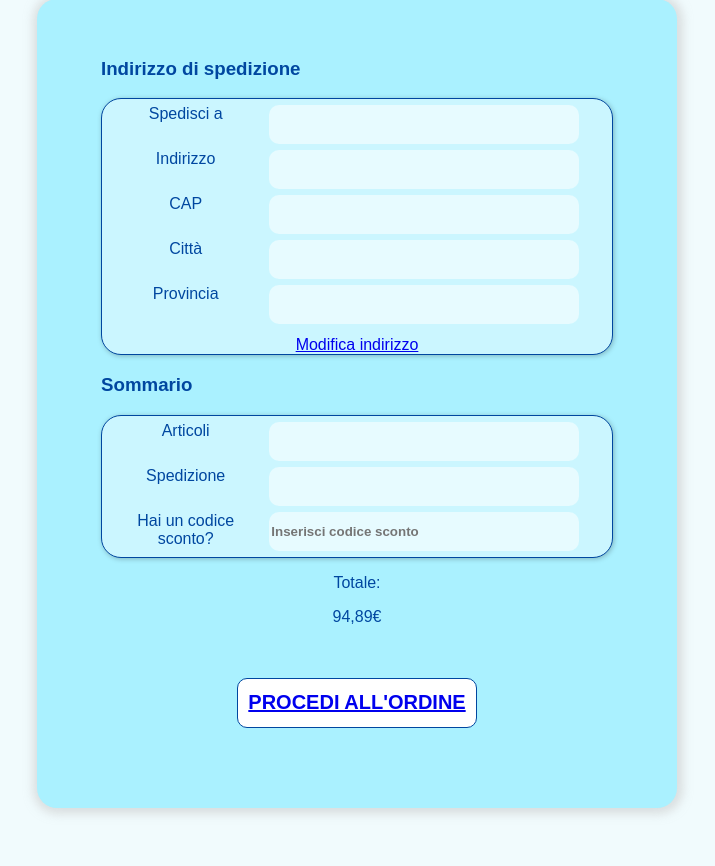
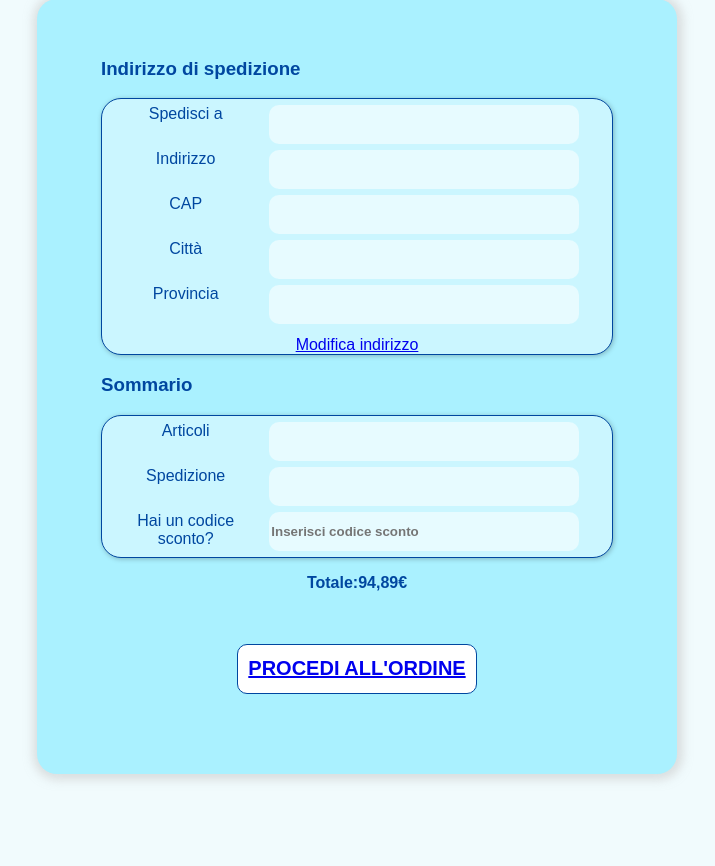
Before and after one commit to tassiluca/silmarillion, a PHP site: page /payment.html in a window 1280 px wide; the page is wider, and only the part inside the window is pictured. Shown: the part 608-1474 px from the top of that part, without its empty margins (283-998 px from the left). Run offline with PHP 8.4, Linux system fonts and the light colour scheme.

Commit message:
move shared style cart and payment

```diff
--- a/css/cart-payment.css
+++ b/css/cart-payment.css
@@ -34,6 +34,12 @@ main > section > div:last-of-type > a{
     color: #0047A0;
 }
 
+/*text totla price and price*/
+main > section > div > div:nth-of-type(2) > p {
+    color: #0047A0;
+    font-weight: bold;
+    display: inline-block;
+}
 
 @media screen and (min-width: 1200px) {
     main {
--- a/css/cart.css
+++ b/css/cart.css
@@ -85,12 +85,6 @@ main > section > div > div:nth-of-type(2) {
     margin: 0 5% 0 5% ;
 }
 
-/*text totla price and price*/
-main > section > div > div:nth-of-type(2) > p {
-    color: #0047A0;
-    font-weight: bold;
-    display: inline-block;
-}
 /*total price label*/
 main > section > div > div:nth-of-type(2) > p:first-child{
     width: 18.7%;
```
